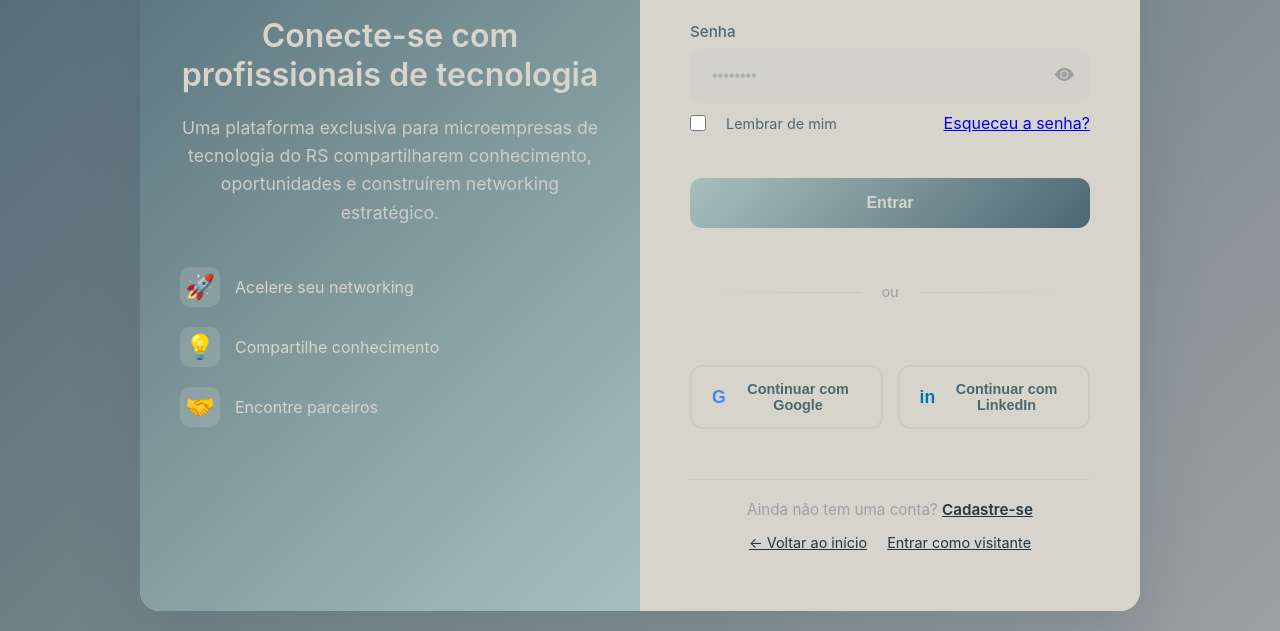
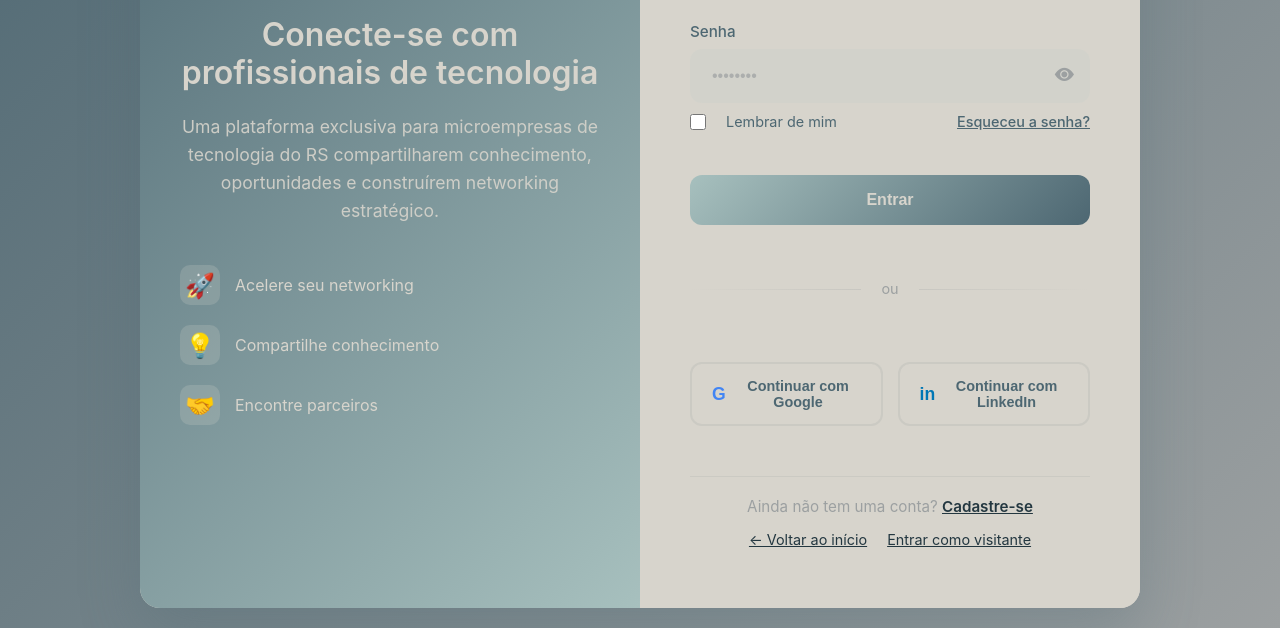
Before and after one commit to guicardoso0404/DeployFrontend, a website: page html/login.html in a window 1280 px wide. In both pictures the pointer is over the link "Esqueceu a senha?". Shown: the part 277-908 px from the top of the page. Drawn offline with nearby package versions, Linux system fonts and the light colour scheme.

Commit message:
fix: Update forgot password link styles for consistency and improved visibility

```diff
--- a/css/login.css
+++ b/css/login.css
@@ -233,7 +233,7 @@ body {
     accent-color: #A7C0BE;
 }
 
-.forgot-password a {
+a.forgot-password {
     color: #233740;
     text-decoration: underline;
     font-size: 0.9rem;
@@ -241,7 +241,7 @@ body {
     transition: color 0.3s ease;
 }
 
-.forgot-password a:hover {
+a.forgot-password:hover {
     color: #4D6772;
     text-decoration: underline;
 }
```
